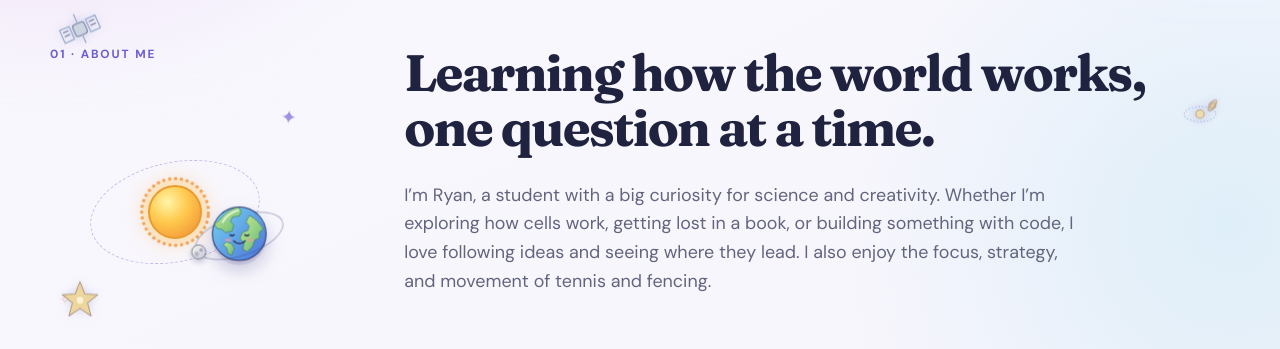
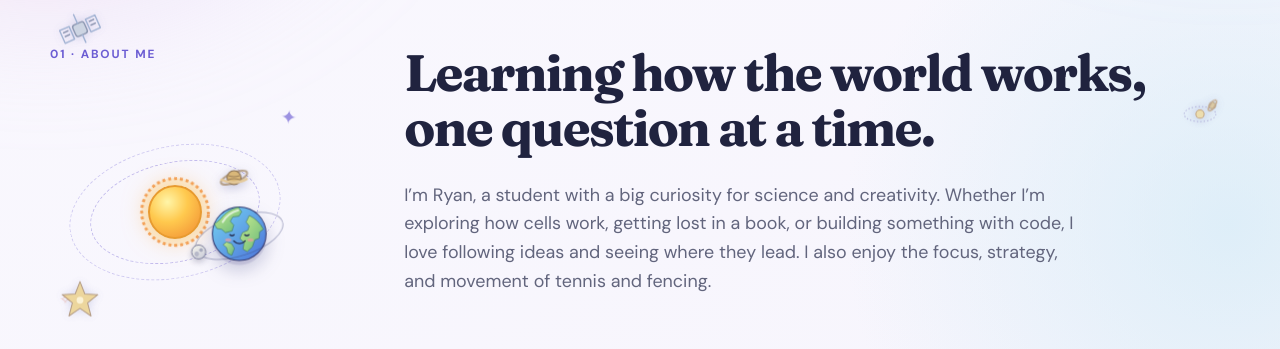
Before and after one commit to ryanshengtennis-bit/Project-Hail-Mary, a Next.js app: page / in a window 1280 px wide. Shown: the part 840-1189 px from the top of the page. Built offline with nearby package versions, Linux system fonts and the light colour scheme.

Commit message:
Add Saturn to About Me solar system

```diff
--- a/app/page.js
+++ b/app/page.js
@@ -349,7 +349,7 @@ export default function Home() {
               <div className="section-label">01 · About me</div>
               <div className="earth-wrap" aria-hidden="true">
                 <span className="earth-star earth-star-one">✦</span><span className="earth-star earth-star-two">✧</span>
-                <span className="solar-orbit-track"/><span className="solar-sun"/>
+                <span className="solar-orbit-track"/><span className="saturn-orbit-track"/><span className="solar-sun"/>
                 <div className="planet-orbiter">
                   <span className="moon-track moon-track-back"/><span className="moon-track moon-track-front"/><span className="cartoon-moon"/>
                   <svg className="cartoon-earth" viewBox="0 0 220 220">
@@ -363,6 +363,14 @@ export default function Home() {
                     <path className="earth-land small-land" d="m73 128 15 5 8 14-8 20-11-6-4-17-10-8 10-8Z"/>
                     <path className="earth-shine" d="M62 70c10-18 27-29 45-34"/><path className="earth-eye" d="M83 107c4 4 8 4 12 0M126 107c4 4 8 4 12 0"/><path className="earth-smile" d="M94 125c10 10 23 10 33 0"/>
                     <g className="earth-cheeks"><ellipse cx="78" cy="122" rx="9" ry="5"/><ellipse cx="143" cy="122" rx="9" ry="5"/></g>
+                  </svg>
+                </div>
+                <div className="saturn-orbiter">
+                  <svg className="about-saturn" viewBox="0 0 48 48">
+                    <ellipse className="about-saturn-ring-back" cx="24" cy="24" rx="20" ry="7" transform="rotate(-22 24 24)"/>
+                    <circle className="about-saturn-planet" cx="24" cy="24" r="10"/>
+                    <path className="about-saturn-bands" d="M16 21c5 2 11 2 16 0m-16 6c5-2 11-2 16 0"/>
+                    <path className="about-saturn-ring-front" d="M6 27c10 5 26 5 36-1"/>
                   </svg>
                 </div>
               </div>
--- a/styles.css
+++ b/styles.css
@@ -573,6 +573,18 @@ h1 em {
   transform: translate(-50%, -50%) rotate(-12deg);
 }
 
+.saturn-orbit-track {
+  position: absolute;
+  z-index: 0;
+  top: 50%;
+  left: 50%;
+  width: 214px;
+  height: 132px;
+  border: 1.5px dashed rgba(108,93,211,.28);
+  border-radius: 50%;
+  transform: translate(-50%, -50%) rotate(-12deg);
+}
+
 .solar-sun {
   position: absolute;
   z-index: 2;
@@ -604,6 +616,31 @@ h1 em {
   height: 110px;
   animation: solar-orbit-motion 10s linear infinite;
 }
+
+.saturn-orbiter {
+  position: absolute;
+  z-index: 3;
+  top: 50%;
+  left: 50%;
+  width: 1px;
+  height: 1px;
+  animation: saturn-solar-orbit-motion 16s linear infinite;
+}
+
+.about-saturn {
+  position: absolute;
+  top: 50%;
+  left: 50%;
+  width: 38px;
+  overflow: visible;
+  transform: translate(-50%, -50%);
+  filter: drop-shadow(0 3px 6px rgba(45,51,116,.28));
+}
+
+.about-saturn-planet { fill: #d9b779; stroke: #876d4f; stroke-width: 1.5; }
+.about-saturn-bands { fill: none; stroke: #9e815a; stroke-width: 1.5; stroke-linecap: round; }
+.about-saturn-ring-back { fill: none; stroke: #a28764; stroke-width: 3; opacity: .72; }
+.about-saturn-ring-front { fill: none; stroke: #e4c99a; stroke-width: 3.5; stroke-linecap: round; }
 
 .moon-track {
   position: absolute;
@@ -1182,6 +1219,11 @@ html[data-theme="dark"] .quote blockquote {
 
 html[data-theme="dark"] .quote-mark { color: #d5ad50; }
 html[data-theme="dark"] .solar-orbit-track { border-color: rgba(175,166,255,.5); }
+html[data-theme="dark"] .saturn-orbit-track { border-color: rgba(175,166,255,.38); }
+html[data-theme="dark"] .about-saturn-planet { fill: #d5c5ff; stroke: #f3eaff; }
+html[data-theme="dark"] .about-saturn-bands { stroke: #f1e5ff; }
+html[data-theme="dark"] .about-saturn-ring-back { stroke: #c6b2f1; }
+html[data-theme="dark"] .about-saturn-ring-front { stroke: #f3eaff; }
 html[data-theme="dark"] .moon-track { border-color: rgba(193,199,255,.45); }
 
 @keyframes theme-ripple-bloom {
@@ -1306,6 +1348,14 @@ html[data-theme="dark"] .moon-track { border-color: rgba(193,199,255,.45); }
   100% { z-index: 1; transform: translate(-50%, -50%) translate(-84px, 18px) scale(.86); }
 }
 
+@keyframes saturn-solar-orbit-motion {
+  0% { z-index: 1; transform: translate(-50%, -50%) translate(-101px, 18px) scale(.76); }
+  25% { z-index: 1; transform: translate(-50%, -50%) translate(0, -58px) scale(.72); }
+  50% { z-index: 4; transform: translate(-50%, -50%) translate(101px, -18px) scale(1); }
+  75% { z-index: 4; transform: translate(-50%, -50%) translate(0, 58px) scale(1.08); }
+  100% { z-index: 1; transform: translate(-50%, -50%) translate(-101px, 18px) scale(.76); }
+}
+
 @keyframes moon-orbit-motion {
   0% { z-index: 1; transform: translate(-50%, -50%) translate(-43px, 14px) scale(.82); }
   12.5% { transform: translate(-50%, -50%) translate(-35px, -4px) scale(.75); }
```
